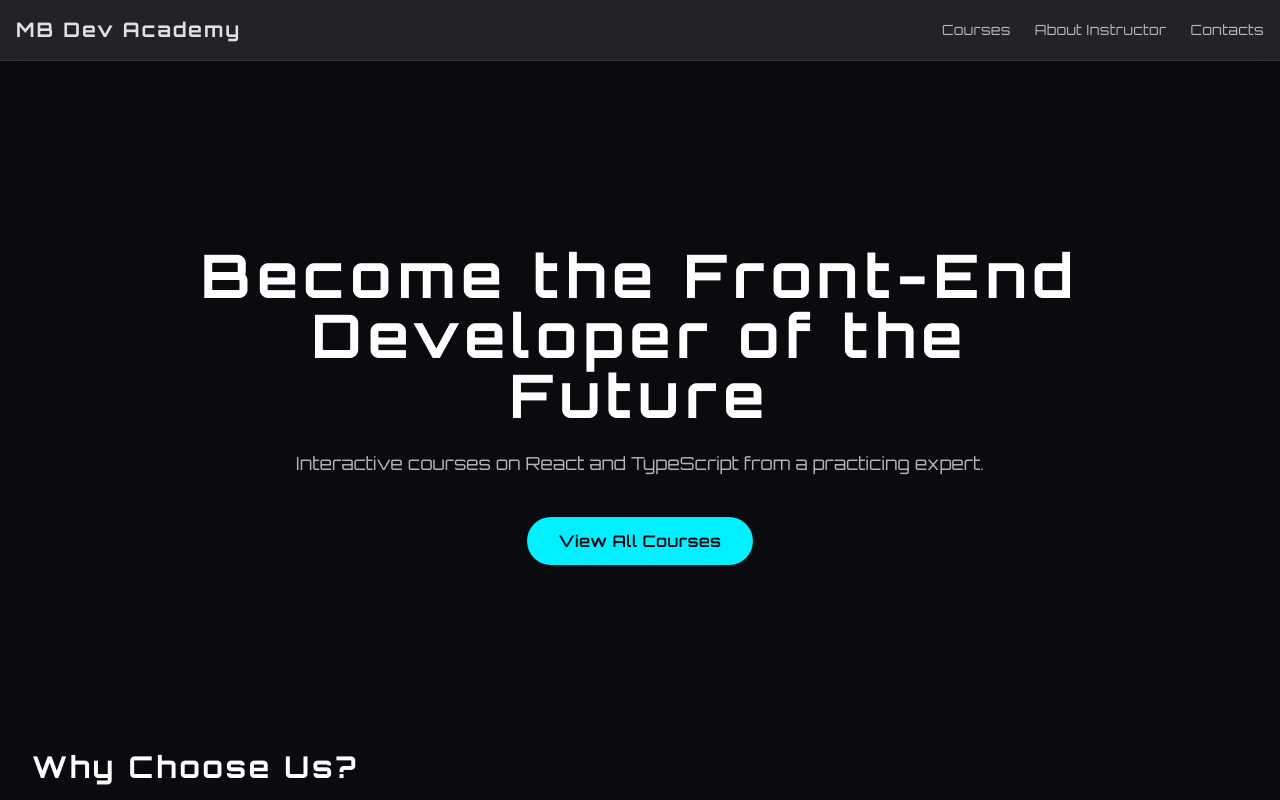
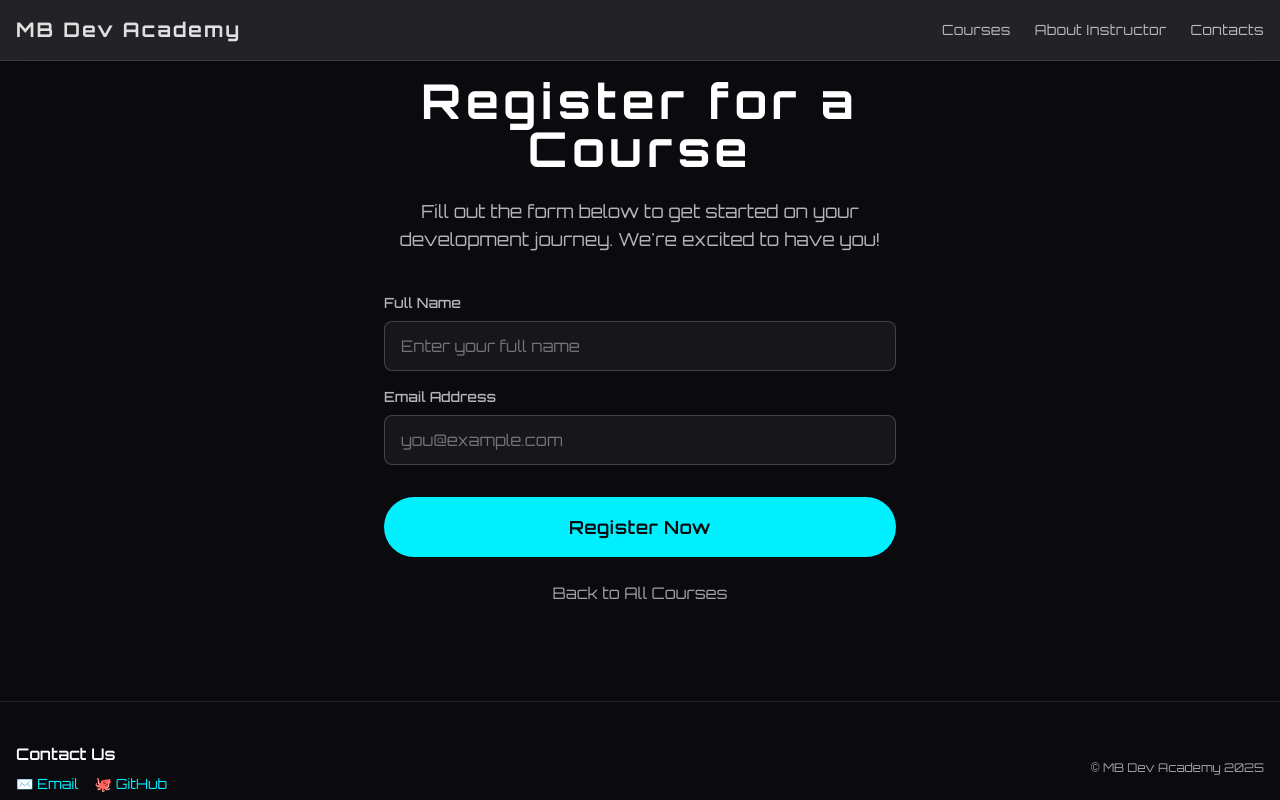
Before and after one commit to maribukh/edu-app_TSU, a React (Vite) app: page /course-finder in a window 1280 px wide. Shown: the top 800 px of the page. Built offline with nearby package versions, Linux system fonts and the light colour scheme.

Commit message:
Removed AppRoutes.tsx and routing now includes only in App.tsx

```diff
--- a/src/App.tsx
+++ b/src/App.tsx
@@ -1,23 +1,31 @@
-import Header from "./components/Header";
-import AppRoutes from "./routes/AppRoutes";
-import Hero from "./components/Hero";
-import Features from "./components/Features";
-import CoursesList from "./components/CoursesList";
-import AboutInstructor from "./components/AboutInstructor";
-import Footer from "./components/Footer";
+import { Routes, Route } from "react-router-dom";
+import Header from "./components/Header.tsx";
+import Hero from "./components/Hero.tsx";
+import Features from "./components/Features.tsx";
+import CoursesList from "./components/CoursesList.tsx";
+import AboutInstructor from "./components/AboutInstructor.tsx";
+import Footer from "./components/Footer.tsx";
+import CourseFinder from "./pages/CourseFinder.tsx";
+
+// A layout component for the main page to keep the code clean
+const MainPageLayout = () => (
+  <>
+    <Hero />
+    <Features />
+    <CoursesList />
+    <AboutInstructor />
+  </>
+);
 
 function App() {
   return (
     <div className="min-h-screen bg-[#0A0A0F] text-white">
       <Header />
-      <main className="pt-16">
-        <div className="container mx-auto px-4">
-          <Hero />
-          <Features />
-          <CoursesList />
-          <AboutInstructor />
-        </div>
-        <AppRoutes />
+      <main>
+        <Routes>
+          <Route path="/" element={<MainPageLayout />} />
+          <Route path="/course-finder" element={<CourseFinder />} />
+        </Routes>
       </main>
       <Footer />
     </div>
--- a/src/pages/CourseFinder.tsx
+++ b/src/pages/CourseFinder.tsx
@@ -1,28 +1,100 @@
+import { useState, type FormEvent } from "react";
 import { Link } from "react-router-dom";
 
 export default function CourseFinder() {
+  const [name, setName] = useState("");
+  const [email, setEmail] = useState("");
+  const [submitted, setSubmitted] = useState(false);
+
+  const handleSubmit = (e: FormEvent) => {
+    e.preventDefault();
+    console.log("Registration attempt:", { name, email });
+    if (name && email) {
+      setSubmitted(true);
+    }
+  };
+
   return (
     <div className="min-h-[70vh] flex flex-col items-center justify-center text-center px-6 container mx-auto">
-      <div className="max-w-3xl">
+      <div className="w-full max-w-lg">
+        {submitted ? (
+          <div className="bg-white/10 border border-neonBlue rounded-2xl p-8">
+            <h1 className="text-3xl md:text-4xl font-bold tracking-widest text-neonBlue">
+              Thank You!
+            </h1>
+            <p className="mt-4 text-base md:text-lg text-[#E0E0E0]/80">
+              Your registration has been received. We will contact you shortly
+              with the next steps.
+            </p>
+            <Link
+              to="/"
+              className="btn-accent mt-8 inline-block px-8 py-3 rounded-full tracking-wide font-semibold"
+            >
+              Back to Homepage
+            </Link>
+          </div>
+        ) : (
+          <>
             <h1 className="text-4xl md:text-5xl font-bold tracking-widest">
-          Find Your Perfect Course
+              Register for a Course
             </h1>
             <p className="mt-6 text-base md:text-lg text-[#E0E0E0]/80">
-          Answer a few questions, and we'll find the perfect program for you.
-          It's like creating a character in a game—only here, you're building
-          your career!
+              Fill out the form below to get started on your development
+              journey. We're excited to have you!
             </p>
-        <div className="mt-10 flex flex-col sm:flex-row justify-center items-center gap-4">
-          <button className="btn-accent px-10 py-4 rounded-full tracking-wide font-semibold text-lg">
-            Start Quiz
+            <form
+              onSubmit={handleSubmit}
+              className="mt-10 text-left flex flex-col gap-4"
+            >
+              <div>
+                <label
+                  htmlFor="name"
+                  className="block text-sm font-medium text-[#E0E0E0]/80 mb-2"
+                >
+                  Full Name
+                </label>
+                <input
+                  type="text"
+                  id="name"
+                  value={name}
+                  onChange={(e) => setName(e.target.value)}
+                  required
+                  className="w-full bg-white/5 border border-white/20 rounded-lg px-4 py-3 text-white placeholder-white/40 focus:ring-2 focus:ring-neonBlue focus:outline-none transition"
+                  placeholder="Enter your full name"
+                />
+              </div>
+              <div>
+                <label
+                  htmlFor="email"
+                  className="block text-sm font-medium text-[#E0E0E0]/80 mb-2"
+                >
+                  Email Address
+                </label>
+                <input
+                  type="email"
+                  id="email"
+                  value={email}
+                  onChange={(e) => setEmail(e.target.value)}
+                  required
+                  className="w-full bg-white/5 border border-white/20 rounded-lg px-4 py-3 text-white placeholder-white/40 focus:ring-2 focus:ring-neonBlue focus:outline-none transition"
+                  placeholder="you@example.com"
+                />
+              </div>
+              <button
+                type="submit"
+                className="btn-accent mt-4 w-full px-10 py-4 rounded-full tracking-wide font-semibold text-lg"
+              >
+                Register Now
               </button>
+            </form>
             <Link
               to="/"
-            className="text-[#E0E0E0]/70 hover:text-white transition-colors"
+              className="mt-6 inline-block text-[#E0E0E0]/70 hover:text-white transition-colors"
             >
               Back to All Courses
             </Link>
-        </div>
+          </>
+        )}
       </div>
     </div>
   );
--- a/src/routes/AppRoutes.tsx
+++ /dev/null
@@ -1,22 +0,0 @@
-import { Routes, Route } from "react-router-dom";
-import Hero from "../components/Hero";
-import Features from "../components/Features";
-import CoursesList from "../components/CoursesList";
-import CourseFinder from "../pages/CourseFinder";
-
-const MainPageLayout = () => (
-  <>
-    <Hero />
-    <Features />
-    <CoursesList />
-  </>
-);
-
-export default function AppRoutes() {
-  return (
-    <Routes>
-      <Route path="/" element={<MainPageLayout />} />
-      <Route path="/course-finder" element={<CourseFinder />} />
-    </Routes>
-  );
-}
```
Lines whose indentation alone changed are shown as unchanged.
